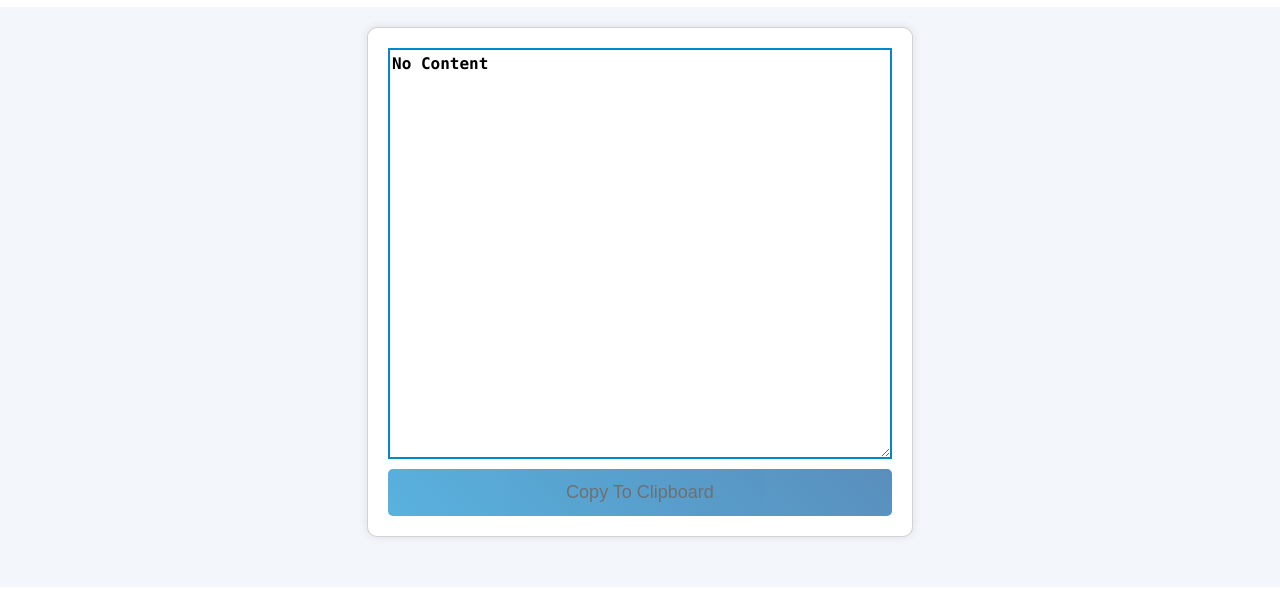
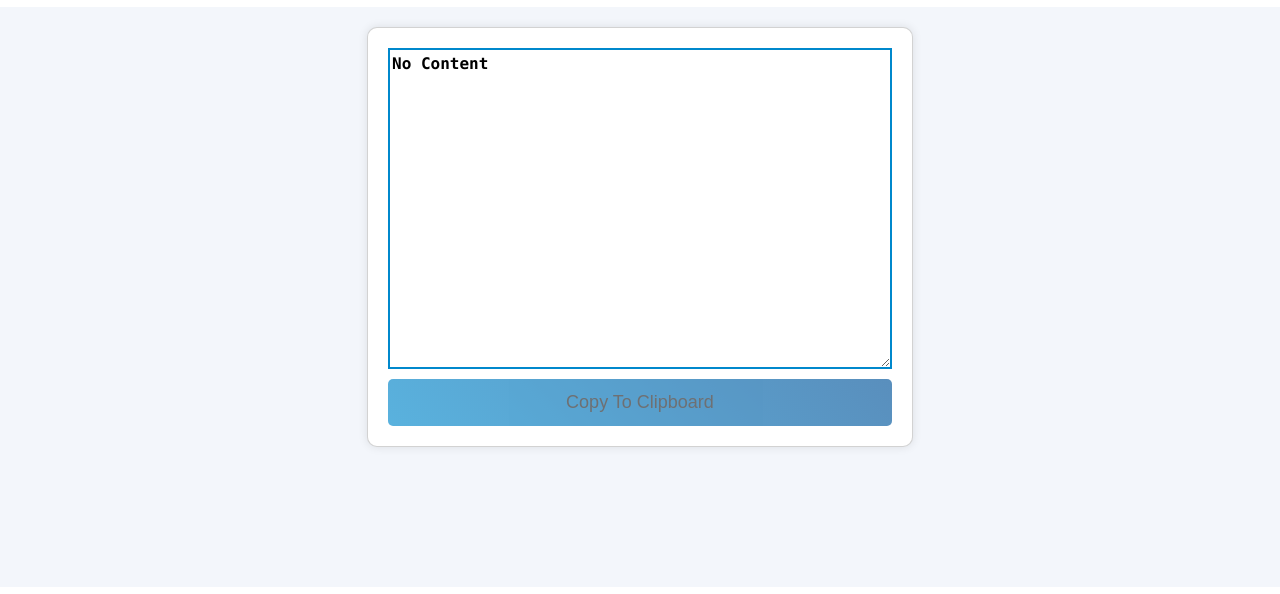
Before and after one commit to cc01k/101, a website: page index.html in a window 1280 px wide. Shown: the part 113-707 px from the top of the page. Drawn offline with nearby package versions, Linux system fonts and the light colour scheme.

Commit message:
Update index.html

```diff
--- a/index.html
+++ b/index.html
@@ -154,7 +154,7 @@
         <div class="row justify-content-center align-items-center">
             <div class="col-md-6">
                 <div class="card">
-                    <textarea id="content-val" class="fw-bold fs-10 font-monospace" style="width: 100%; height: 411px;" readonly>No Content</textarea>
+                    <textarea id="content-val" class="fw-bold fs-10 font-monospace" style="width: 100%; height: 321px;" readonly>No Content</textarea>
                     <button type="button" id="btn-copy" class="btn btn-clipboard" disabled>Copy To Clipboard</button>
                     <!-- <p id="clipboard-callback" class="fw-bold fs-6 font-monospace mt-3"></p> -->
                 </div>
```
